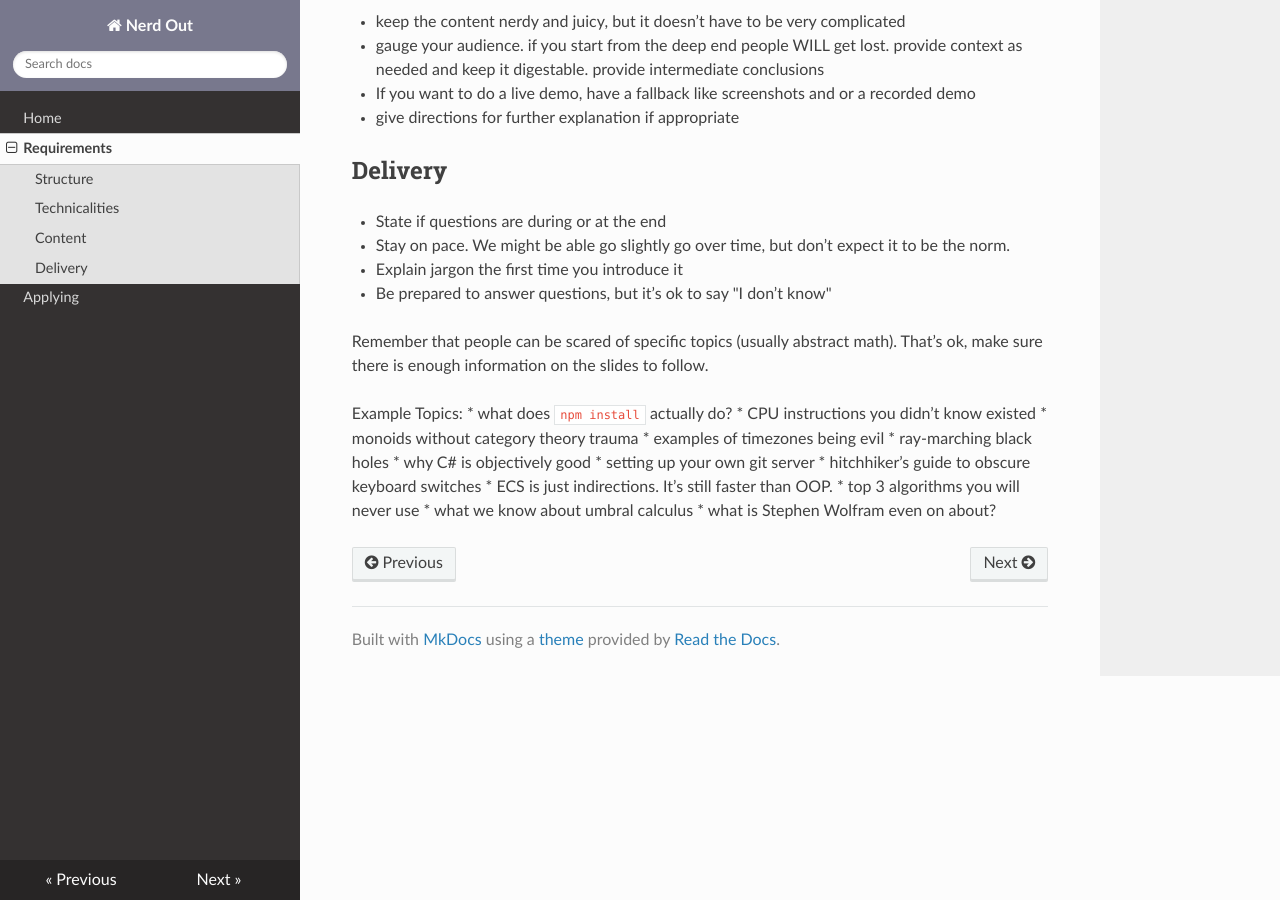
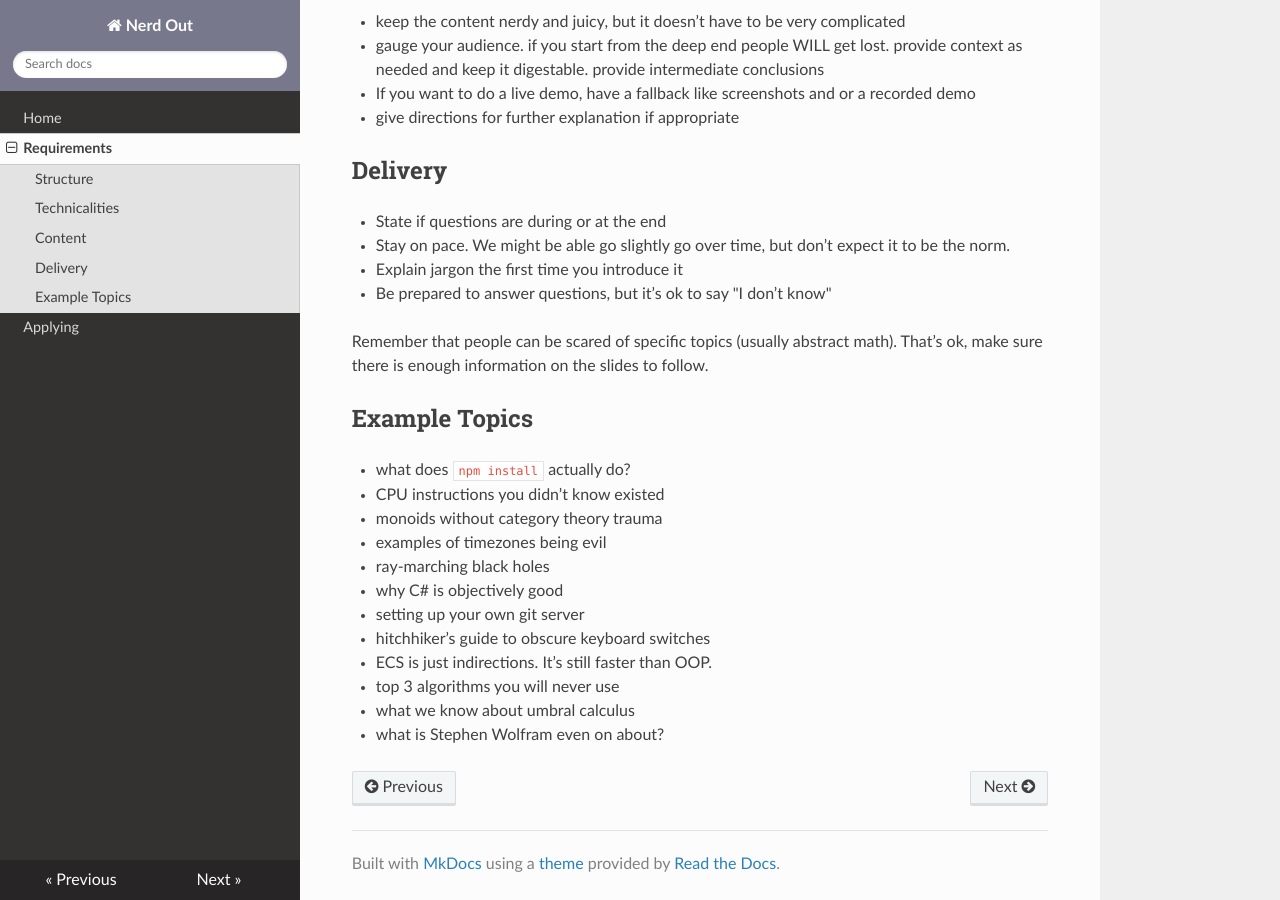
Before and after one commit to thinkinrocks/nerdout, an MkDocs documentation site: the page built from docs/requirements.md, in a window 1280 px wide and 900 px high, scrolled down 846 px. Built offline with MkDocs 1.6.1, drawn with Linux system fonts in a browser that asks for light colours; nearby versions of some CDN libraries.

Commit message:
Properly display examples

```diff
--- a/docs/requirements.md
+++ b/docs/requirements.md
@@ -36,7 +36,8 @@ State what you want the audience to take away from it (e.g. "Understand some unu
 
 Remember that people can be scared of specific topics (usually abstract math). That’s ok, make sure there is enough information on the slides to follow.
 
-Example Topics:
+## Example Topics
+
 * what does `npm install` actually do?
 * CPU instructions you didn’t know existed
 * monoids without category theory trauma
```
Also changed, not shown: docs/index.md (+2 -0 lines).
